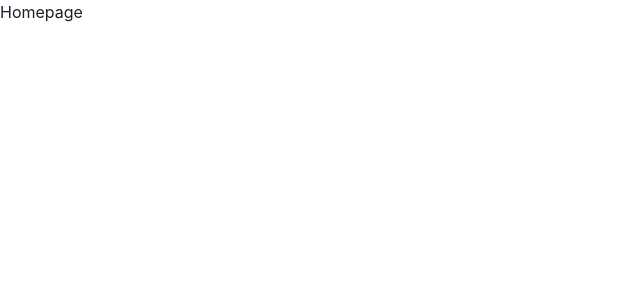
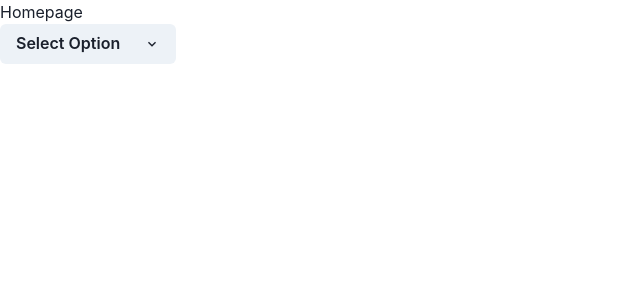
Before and after one commit to moyohussein/chakra-select, a React (Vite) app: page / in a window 1280 px wide. Shown: the top 300 px of the page, without its empty margins (0-640 px from the left). Built offline with nearby package versions, Linux system fonts and the light colour scheme.

Commit message:
chore: built component

```diff
--- a/package.json
+++ b/package.json
@@ -11,6 +11,7 @@
     "lint": "eslint"
   },
   "dependencies": {
+    "@chakra-ui/icons": "^2.0.0",
     "@chakra-ui/react": "^2.0.2",
     "@emotion/react": "^11.9.0",
     "@emotion/styled": "^11.8.1",
--- a/src/App.tsx
+++ b/src/App.tsx
@@ -1,13 +1,17 @@
-import { ReactNode, useState } from 'react'
-import './App.css'
-import { ChakraProvider } from '@chakra-ui/react'
-import Homepage from './pages'
+import { ChakraProvider } from "@chakra-ui/react";
+
+import Homepage from "./pages";
+
+import theme from "./theme";
+
+import "./App.css";
 
 function App() {
-
   return (
-    <Homepage />
-  )
+    <ChakraProvider theme={theme}>
+      <Homepage />
+    </ChakraProvider>
+  );
 }
 
-export default App
+export default App;
--- /dev/null
+++ b/src/components/Option/index.tsx
@@ -0,0 +1,17 @@
+import { Button, HTMLChakraProps } from "@chakra-ui/react";
+import { FC } from "react";
+
+interface OptionProps extends HTMLChakraProps<"option"> {
+  children?: string;
+  label?: string;
+}
+
+const Option: FC<OptionProps> = ({ label, children }) => {
+  return (
+    <Button p={4} py={0} width="100%" textAlign={"left"} variant={"unstyled"}>
+      {label || children}
+    </Button>
+  );
+};
+
+export default Option;
--- /dev/null
+++ b/src/components/Select/index.tsx
@@ -0,0 +1,45 @@
+import {
+  BaseThemeTypings,
+  Button,
+  Flex,
+  HTMLChakraProps,
+  Icon,
+} from "@chakra-ui/react";
+import { ChevronDownIcon } from "@chakra-ui/icons";
+import { FC, ReactElement, useState } from "react";
+
+interface SelectProps extends HTMLChakraProps<"select"> {
+  children?: ReactElement;
+  placeholder?: string;
+  icon?: ReactElement;
+}
+
+const Select: FC<SelectProps> = ({ children, placeholder, icon }) => {
+  const [isOpen, setIsOpen] = useState(false);
+
+  return (
+    <Flex direction="column" width={"max-content"}>
+      <Button
+        display={"flex"}
+        justifyContent={"space-between"}
+        gap={6}
+        padding={4}
+        onClick={() => setIsOpen(!isOpen)}
+      >
+        {placeholder}
+        {icon ? (
+          icon
+        ) : (
+          <Icon
+            transform="translate(180deg)"
+            transition={"transform 0.5s ease-out"}
+            as={ChevronDownIcon}
+          />
+        )}
+      </Button>
+      {children && <span>{isOpen && children}</span>}
+    </Flex>
+  );
+};
+
+export default Select;
--- a/src/pages/index.tsx
+++ b/src/pages/index.tsx
@@ -1,14 +1,17 @@
-import { Button } from '@chakra-ui/react'
-import React from 'react'
+import { Text, BaseThemeTypings } from "@chakra-ui/react";
+
+import Option from "../components/Option";
+import Select from "../components/Select";
 
 const Homepage = () => {
   return (
     <div>
-        Homepage
+      <Text>Homepage</Text>
+      <Select placeholder="Select Option">
+        <Option label="shayo">Shayo</Option>
+      </Select>
+    </div>
+  );
+};
 
-    </div>
-
-  )
-}
-
-export default Homepage
+export default Homepage;
--- /dev/null
+++ b/src/theme/index.ts
@@ -0,0 +1,30 @@
+import { extendTheme, theme as baseTheme } from "@chakra-ui/react";
+
+type Dict = Record<string, any>;
+
+const customTheme = {
+  ...baseTheme,
+  components: {
+    ...baseTheme.components,
+    Button: {
+      baseStyle: baseTheme.components.Button.baseStyle,
+      defaultProps: baseTheme.components.Button.defaultProps,
+      sizes: {
+        md: baseTheme.components.Button.sizes.md,
+      },
+      variants: {
+        primary: () => {
+          const defaultStyle = baseTheme.components.Button.variants.solid;
+          return {
+            ...defaultStyle,
+            bg: "blue.900",
+          };
+        },
+      },
+    },
+  },
+};
+
+const theme = extendTheme(customTheme);
+
+export default theme;
```
Also changed, not shown: 1 other file (tests, documents, lock files or other folders).
